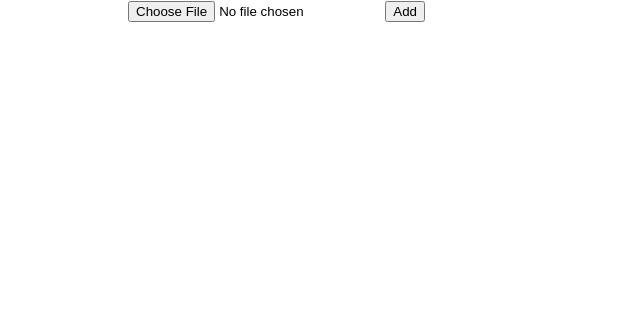
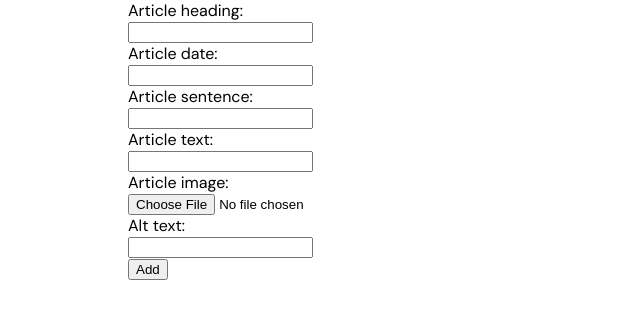
Before and after one commit to NikitaSidaway/Tennis-app, a Flask app: page /admin in a window 1280 px wide. Shown: the top 319 px of the page, without its empty margins (0-640 px from the left). Run offline with Flask 3, Linux system fonts and the light colour scheme.

Commit message:
Images now have foreign keys

```diff
--- a/app.py
+++ b/app.py
@@ -18,11 +18,15 @@ def close_connection(exception):
     if db is not None:
         db.close()
 
-def query_db(query, args=(), one=False):
+def query_db(query, args=(), one=False, inserting=False):
     cur = get_db().execute(query, args)
     rv = cur.fetchall()
     cur.close()
-    return (rv[0] if rv else None) if one else rv
+    if inserting:
+        get_db().commit()
+        return cur.lastrowid
+    else:
+        return (rv[0] if rv else None) if one else rv
 
 @app.route("/")
 def home():
@@ -46,13 +50,31 @@ def admin():
 def add_item():
 
     uploadFolder = 'static/images/'
+
     file = request.files['file']
+    heading = request.form['heading']
+    date = request.form['date']
+    sentence = request.form['article_sentence']
+    text = request.form['article_text']
+    alt_text = request.form['alt_text']
 
     filename = secure_filename(file.filename)
     file.save(uploadFolder+filename)
 
-    sql = "INSERT INTO images (file_name) VALUES (?);"
-    query_db(sql,(filename,))
+    sql = "INSERT INTO images (file_name, alt, news_id) VALUES (?, ?, ?);"
+
+
+    sql2 = """
+        INSERT INTO news (heading, date, article_sentence, article)
+        VALUES (?, ?, ?, ?);
+    """
+
+    id = query_db(sql2,(heading, date, sentence, text),inserting=True)
+
+
+    query_db(sql,(filename, alt_text, id))
+
+
     get_db().commit()
     return redirect('/')
 
--- a/templates/admin.html
+++ b/templates/admin.html
@@ -11,7 +11,24 @@
         <form action="/add_item" method="post" enctype='multipart/form-data'>
 
 
+            <label for="heading">Article heading:</label><br>
+            <input type="text" id="heading" name="heading">
+            <br>
+            <label for="date">Article date:</label><br>
+            <input type="text" id="date" name="date">
+            <br>
+            <label for="article_sentence">Article sentence:</label><br>
+            <input type="text" id="article_sentence" name="article_sentence">
+            <br>
+            <label for="article_text">Article text:</label><br>
+            <input type="text" id="article_text" name="article_text">
+            <br>
+            <label for="file">Article image:</label><br>
             <input type="file" name="file">
+            <br>
+            <label for="alt_text">Alt text:</label><br>
+            <input type="text" id="alt_text" name="alt_text">
+            <br>
             <input type="submit" value="Add">
 
         </form>
```
Also changed, not shown: database.db, static/images/Screenshot_2024-07-28_175432.png (added).
